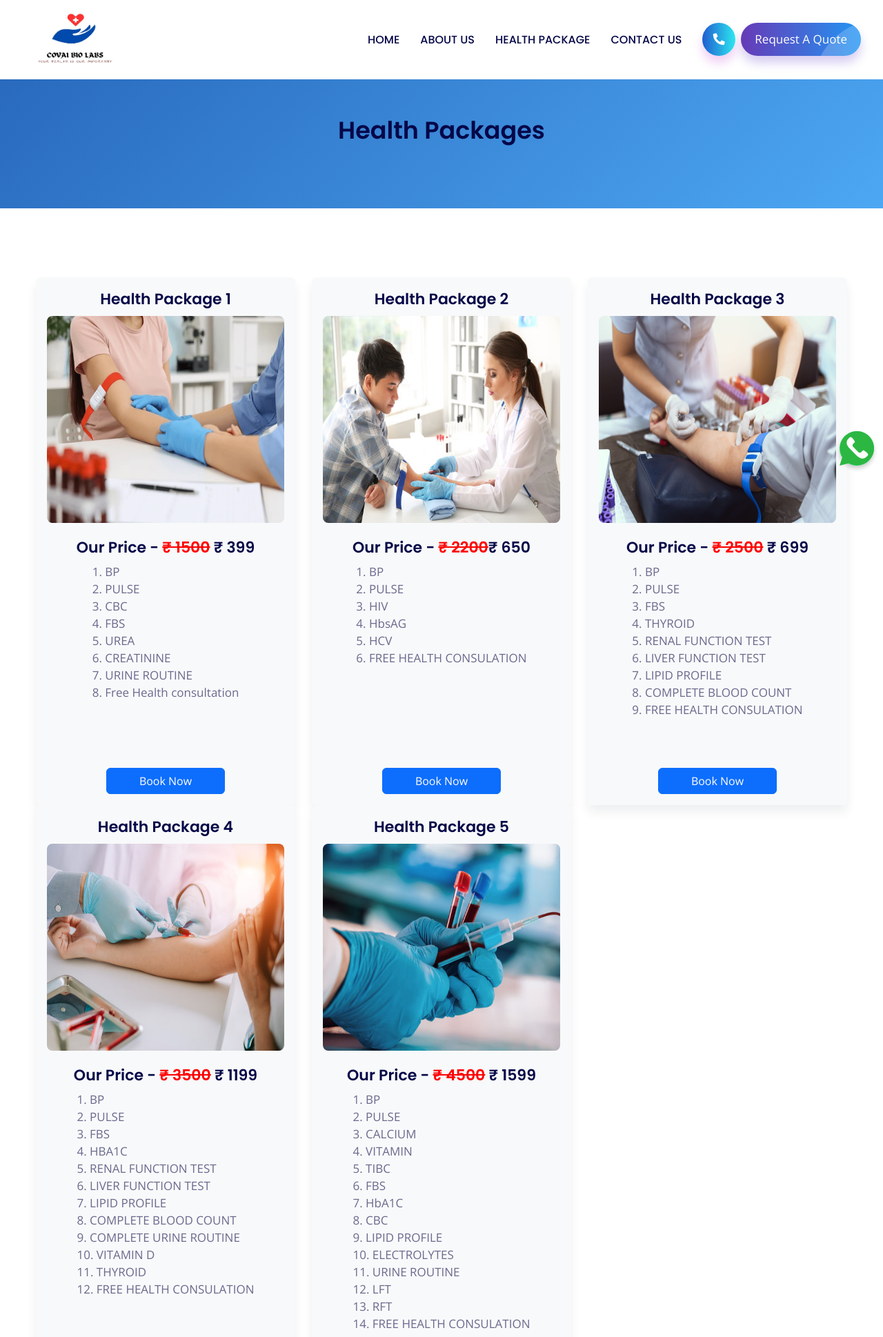
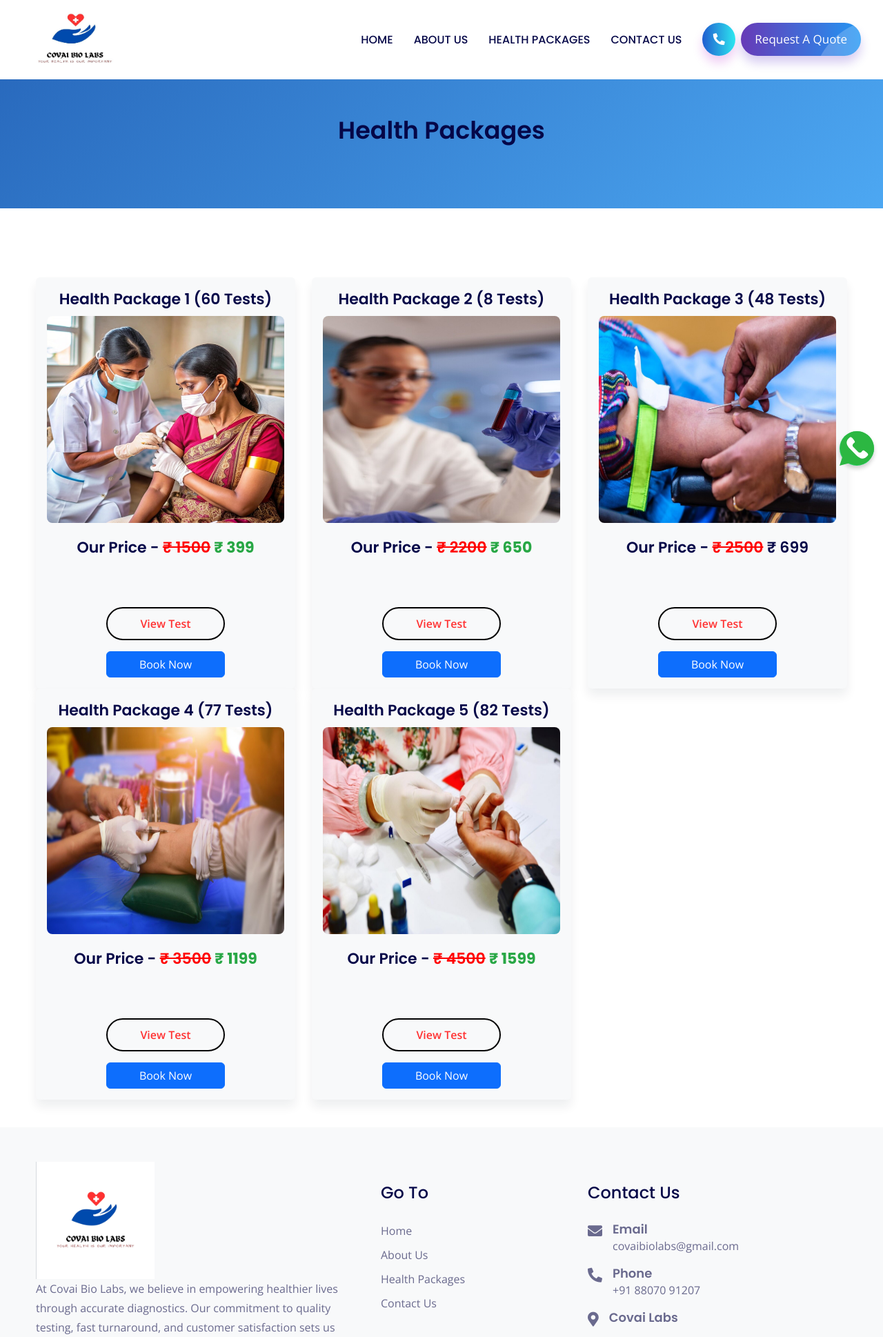
Before and after one commit to pojotech2023/covailabs, a PHP site: page /products.html in a window 1280 px wide. Shown: the top 1938 px of the page at 69% size. Run offline with PHP 8.4, Linux system fonts and the light colour scheme; some libraries are stand-ins or nearby versions.

Commit message:
correction changes and whatsapp mail and package send

```diff
--- a/css/custom.css
+++ b/css/custom.css
@@ -84,3 +84,36 @@
 .why-choose .col-lg {
     display: flex;
 }
+/* Hide Health Packages in regular nav for small screens */
+@media (max-width: 768px) {
+    .hideonmobile {
+        display: none;
+    }
+    .right-end-btn {
+        display: flex;
+        align-items: center;
+        gap: 10px;
+        /* Space between icons and links */
+    }
+
+    .health-package .menu-links {
+        white-space: nowrap;
+        /* Prevent line break */
+        padding: 8px 12px;
+        font-size: 16px;
+        color: #000;
+        display: inline-block;
+        line-height: 1;
+        /* Align vertically */
+    }
+
+    .slide-btns {
+        text-align: center; /* Center align on mobile */
+        margin-top: 15px;
+    }
+
+    .slide-btns .btn-main {
+        display: inline-block; /* Keep the button inline and centered */
+    }
+
+}
--- a/products.html
+++ b/products.html
@@ -20,6 +20,9 @@
 		href="https://fonts.googleapis.com/css2?family=Open+Sans:wght@400;600;700&amp;family=Poppins:wght@300;400;500;600;700;800;900&amp;display=swap"
 		rel="stylesheet">
 	<link href="https://cdn.jsdelivr.net/npm/bootstrap@5.3.0/dist/css/bootstrap.min.css" rel="stylesheet">
+
+	<!-- Bootstrap CSS -->
+	<link href="https://stackpath.bootstrapcdn.com/bootstrap/5.3.2/css/bootstrap.min.css" rel="stylesheet">
 
 	<link href="css/style.css" rel="stylesheet">
 	<link href="css/responsive.css" rel="stylesheet">
@@ -57,6 +60,39 @@
 			display: flex;
 			justify-content: center;
 		}
+
+		.custom-dropdown-btn {
+			border: 2px solid black;
+			color: #ff3131;
+			font-weight: 600;
+			padding: 10px;
+			border-radius: 30px;
+			background-color: transparent;
+			transition: all 0.3s ease;
+		}
+
+		.custom-dropdown-btn:hover {
+			background-color: #ff3131;
+			color: #fff;
+		}
+
+		.details {
+			display: none;
+			padding: 10px;
+			border: 1px solid #ccc;
+			margin-top: 10px;
+		}
+
+		button {
+			padding: 8px 16px;
+			background-color: #4CAF50;
+			color: white;
+			border: none;
+			cursor: pointer;
+			border-radius: 5px;
+			font-size: 16px;
+		}
+
 	</style>
 </head>
 
@@ -66,8 +102,8 @@
 		<div class="container-fluid m-pad">
 			<div class="menu-header">
 				<div class="dsk-logo"><a class="nav-brand" href="index.html">
-					<img src="img/covai/img/logo.jpg" alt="Logo" class="mega-white-logo" style="width: 150px;"/>
-					<img src="img/covai/img/logo.jpg" alt="Logo" class="mega-darks-logo" style="width: 150px;"/>
+						<img src="img/covai/img/logo.jpg" alt="Logo" class="mega-white-logo" style="width: 150px;" />
+						<img src="img/covai/img/logo.jpg" alt="Logo" class="mega-darks-logo" style="width: 150px;" />
 					</a>
 				</div>
 				<div class="custom-nav" role="navigation">
@@ -81,7 +117,7 @@
 						</li>
 
 						<li>
-							<a href="products.html" class="menu-links">Health Package</a>
+							<a href="products.html" class="menu-links">Health Packages</a>
 						</li>
 						<!-- <li>
 							<a href="our-clients.html" class="menu-links">Account Services</a>
@@ -98,6 +134,10 @@
 						<li class="hidemobile"><a href="contact-us.html" class="btn-br bg-btn3 btshad-b2 lnk">Request A
 								Quote <span class="circle"></span></a> </li>
 
+						<!-- Health Packages - Visible only on mobile -->
+						<li class="hidedesktop health-package">
+							<a href="products.html" class="menu-links">Health Packages</a>
+						</li>
 						<li class="hidedesktop"><a data-bs-toggle="offcanvas" href="#offcanvasExample"
 								class="btn-round- btn-br bg-btn2"><i class="fas fa-phone-alt"></i></a></li>
 						<li class="navm- hidedesktop"> <a class="toggle" href="#"><span></span></a></li>
@@ -116,7 +156,7 @@
 					</li>
 
 					<li>
-						<a href="products.html">Health Package</a>
+						<a href="products.html">Health Packages</a>
 					</li>
 					<!-- <li>
 						<a href="our-clients.html">Account Services</a>
@@ -214,27 +254,130 @@
 			<div class="row">
 				<div class="col-lg-4 col-sm-6">
 					<div class="full-image-card hover-scale bg-light rounded shadow p-3">
-						<h4 class="text-center pb-2">Health Package 1</h4>
-						<div class=""><a href="#"><img src="img/covai/img/blood1.webp" alt="products"
+						<h4 class="text-center pb-2">Health Package 1 (60 Tests)</h4>
+						<div class=""><a href="#"><img src="img/covai/img/package (1).jpg" alt="products"
 									class="digi_images" width="100%" /></a>
 						</div>
 						<div class="info-text-block text-center">
-							<h4 class="text-center">Our Price - <span style="text-decoration: line-through; color: red;">₹ 1500</span> ₹ 399</h4>
+							<h4 class="text-center">Our Price -
+								<span style="text-decoration: line-through; color: red;">₹ 1500</span>
+								<span style="font-weight: bold; color: #28a745;">₹ 399</span>
+							</h4>
 
-							<p>
-							<ul class="text-justify">
-								<li>1. BP</li>
-								<li>2. PULSE</li>
-								<li>3. CBC</li>
-								<li>4. FBS</li>
-								<li>5. UREA </li>
-								<li>6. CREATININE</li>
-								<li>7. URINE ROUTINE </li>
-								<li>8. Free Health consultation</li>
+							<!-- View Test Dropdown -->
+							<button class="btn btn-outline-secondary custom-dropdown-btn" type="button"
+								onclick="toggleTestDetails('testList1')">
+								View Test
+							</button>
+
+							<div id="testList1" style="display: none; margin-top: 10px;">
+								<ul class="list-group text-start">
+									<li class="list-group-item"><strong>1. BP</strong> <span
+											class="text-muted">(2)</span></li>
+									<li class="list-group-item"><strong>2. PULSE RATE</strong> <span
+											class="text-muted">(1)</span></li>
+									<li class="list-group-item"><strong>3. CBC</strong> <span
+											class="text-muted">(18)</span></li>
+									<li class="list-group-item"><strong>4. FBS</strong> <span
+											class="text-muted">(1)</span></li>
+									<li class="list-group-item"><strong>5. KIDNEY PROFILE</strong> <span
+											class="text-muted">(4)</span></li>
+									<li class="list-group-item"><strong>6. URINE COMPLETE</strong> <span
+											class="text-muted">(25)</span></li>
 								</ul>
-							</p>
-							<button type="button" class="btn btn-primary mt-2" data-bs-toggle="modal"
-								data-bs-target="#bookingModal">
+							</div>
+
+
+
+							<!-- Book Now Button -->
+							<button type="button" class="btn btn-primary mt-3 book-now" data-package="Health Package 1">
+								Book Now
+							</button>
+						</div>
+
+					</div>
+				</div>
+				<div class="col-lg-4 col-sm-6">
+					<div class="full-image-card hover-scale bg-light rounded shadow p-3">
+						<h4 class="text-center pb-2">Health Package 2 (8 Tests)</h4>
+						<div class=""><a href="#"><img src="img/covai/img/package (2).jpg" alt="products"
+									class="digi_images" width="100%" /></a>
+						</div>
+						<div class="info-text-block text-center">
+							<h4 class="text-center">
+								Our Price -
+								<span style="text-decoration: line-through; color: red;">₹ 2200</span>
+								<span style="font-weight: bold; color: #28a745;">₹ 650</span>
+							</h4>
+
+							<!-- View Test Dropdown -->
+							<button class="btn btn-outline-secondary custom-dropdown-btn" type="button"
+								onclick="toggleTestDetails('testList2')">
+								View Test
+							</button>
+							<div id="testList2" style="display: none; margin-top: 10px;">
+								<ul class="list-group text-start">
+									<li class="list-group-item"><strong>1. BP</strong> <span
+											class="text-muted">(2)</span></li>
+									<li class="list-group-item"><strong>2. PULSE</strong> <span
+											class="text-muted">(1)</span></li>
+									<li class="list-group-item"><strong>3. HIV</strong> <span
+											class="text-muted">(2)</span></li>
+									<li class="list-group-item"><strong>4. HbsAg</strong> <span
+											class="text-muted">(1)</span></li>
+									<li class="list-group-item"><strong>5. HCV</strong> <span
+											class="text-muted">(2)</span></li>
+									<li class="list-group-item"><strong>6. CONSULTATION</strong></li>
+								</ul>
+							</div>
+
+							<!-- Book Now Button -->
+							<button type="button" class="btn btn-primary mt-3 book-now" data-package="Health Package 2">
+								Book Now
+							</button>
+						</div>
+
+					</div>
+				</div>
+				<div class="col-lg-4 col-sm-6">
+					<div class="full-image-card hover-scale bg-light rounded shadow p-3">
+						<h4 class="text-center pb-2">Health Package 3 (48 Tests)</h4>
+						<div class=""><a href="#"><img src="img/covai/img/package (3).jpg" alt="products"
+									class="digi_images" width="100%" /></a>
+						</div>
+						<div class="info-text-block text-center">
+							<h4>Our Price - <span style="text-decoration: line-through; color: red;">₹ 2500</span> ₹ 699
+							</h4>
+							<!-- View Test Dropdown -->
+							<button class="btn btn-outline-secondary custom-dropdown-btn" type="button"
+								onclick="toggleTestDetails('testList3')">
+								View Test
+							</button>
+							<div id="testList3" style="display: none; margin-top: 10px;">
+								<ul class="list-group text-start">
+									<li><a class="dropdown-item py-2" href="#"><strong>1. BP</strong> <span
+												class="text-muted">(2)</span></a></li>
+									<li><a class="dropdown-item py-2" href="#"><strong>2. PULSE</strong> <span
+												class="text-muted">(1)</span></a></li>
+									<li><a class="dropdown-item py-2" href="#"><strong>3. FBS</strong> <span
+												class="text-muted">(1)</span></a></li>
+									<li><a class="dropdown-item py-2" href="#"><strong>4. THYROID</strong> <span
+												class="text-muted">(1)</span></a></li>
+									<li><a class="dropdown-item py-2" href="#"><strong>5. RENAL FUNCTION</strong> <span
+												class="text-muted">(4)</span></a></li>
+									<li><a class="dropdown-item py-2" href="#"><strong>6. LIVER FUNCTION</strong> <span
+												class="text-muted">(12)</span></a></li>
+									<li><a class="dropdown-item py-2" href="#"><strong>7. LIPID PROFILE</strong> <span
+												class="text-muted">(9)</span></a></li>
+									<li><a class="dropdown-item py-2" href="#"><strong>8. COMPLETE BLOOD COUNT</strong>
+											<span class="text-muted">(18)</span></a></li>
+									<li><a class="dropdown-item py-2" href="#"><strong>9. DOCTOR
+												CONSULTATION</strong></a></li>
+								</ul>
+							</div>
+
+							<!-- Book Now Button -->
+							<button type="button" class="btn btn-primary mt-3 book-now" data-package="Health Package 3">
 								Book Now
 							</button>
 						</div>
@@ -242,113 +385,116 @@
 				</div>
 				<div class="col-lg-4 col-sm-6">
 					<div class="full-image-card hover-scale bg-light rounded shadow p-3">
-						<h4 class="text-center pb-2">Health Package 2</h4>
-						<div class=""><a href="#"><img src="img/covai/img/blood2.jpg" alt="products" class="digi_images"
-									width="100%" /></a>
+						<h4 class="text-center pb-2">Health Package 4 (77 Tests)</h4>
+						<div class=""><a href="#"><img src="img/covai/img/package (4).jpg" alt="products"
+									class="digi_images" width="100%" /></a>
 						</div>
 						<div class="info-text-block text-center">
-							<h4 class="text-center">Our Price - <span style="text-decoration: line-through; color: red;">₹ 2200</span >₹ 650</h4>
-							<p>
-							<ul class="text-justify">
-								<li>1. BP</li>
-								<li>2. PULSE</li>
-								<li>3. HIV </li>
-								<li>4. HbsAG</li>
-								<li>5. HCV </li>
-								<li>6. FREE HEALTH CONSULATION</li>
+							<h4>
+								Our Price -
+								<span style="text-decoration: line-through; color: red;">₹ 3500</span>
+								<span style="font-weight: bold; color: #28a745;">₹ 1199</span>
+							</h4>
+
+							<!-- View Test Dropdown -->
+							<button class="btn btn-outline-secondary custom-dropdown-btn" type="button"
+								onclick="toggleTestDetails('testList4')">
+								View Test
+							</button>
+							<div id="testList4" style="display: none; margin-top: 10px;">
+								<ul class="list-group text-start">
+									<li><a class="dropdown-item py-2" href="#"><strong>1. BP</strong> <span
+												class="text-muted">(2)</span></a></li>
+									<li><a class="dropdown-item py-2" href="#"><strong>2. PULSE</strong> <span
+												class="text-muted">(1)</span></a></li>
+									<li><a class="dropdown-item py-2" href="#"><strong>3. FBS</strong> <span
+												class="text-muted">(1)</span></a></li>
+									<li><a class="dropdown-item py-2" href="#"><strong>4. HBA1C</strong> <span
+												class="text-muted">(3)</span></a></li>
+									<li><a class="dropdown-item py-2" href="#"><strong>5. THYROID</strong> <span
+												class="text-muted">(1)</span></a></li>
+									<li><a class="dropdown-item py-2" href="#"><strong>6. RENAL FUNCTION</strong> <span
+												class="text-muted">(4)</span></a></li>
+									<li><a class="dropdown-item py-2" href="#"><strong>7. LIVER FUNCTION</strong> <span
+												class="text-muted">(12)</span></a></li>
+									<li><a class="dropdown-item py-2" href="#"><strong>8. LIPID PROFILE</strong> <span
+												class="text-muted">(9)</span></a></li>
+									<li><a class="dropdown-item py-2" href="#"><strong>9. COMPLETE BLOOD COUNT</strong>
+											<span class="text-muted">(18)</span></a></li>
+									<li><a class="dropdown-item py-2" href="#"><strong>10. COMPLETE URINE
+												EXAMINATION</strong> <span class="text-muted">(25)</span></a></li>
+									<li><a class="dropdown-item py-2" href="#"><strong>11. VITAMIN D</strong> <span
+												class="text-muted">(1)</span></a></li>
+									<li><a class="dropdown-item py-2" href="#"><strong>12. DOCTOR
+												CONSULTATION</strong></a></li>
 								</ul>
-							</p>
-							<button type="button" class="btn btn-primary mt-2" data-bs-toggle="modal"
-								data-bs-target="#bookingModal">
+							</div>
+
+							<!-- Book Now Button -->
+							<button type="button" class="btn btn-primary mt-3 book-now" data-package="Health Package 4">
 								Book Now
 							</button>
 						</div>
+
 					</div>
 				</div>
 				<div class="col-lg-4 col-sm-6">
 					<div class="full-image-card hover-scale bg-light rounded shadow p-3">
-						<h4 class="text-center pb-2">Health Package 3</h4>
-						<div class=""><a href="#"><img src="img/covai/img/blood4.jpg" alt="products" class="digi_images"
-									width="100%" /></a>
+						<h4 class="text-center pb-2">Health Package 5 (82 Tests)</h4>
+						<div class=""><a href="#"><img src="img/covai/img/package (5).jpg" alt="products"
+									class="digi_images" width="100%" /></a>
 						</div>
 						<div class="info-text-block text-center">
-							<h4>Our Price - <span style="text-decoration: line-through; color: red;">₹ 2500</span> ₹ 699</h4>
-							<ul class="text-justify">
-								<li>1. BP</li>
-								<li>2. PULSE</li>
-								<li>3. FBS </li>
-								<li>4. THYROID</li>
-								<li>5. RENAL FUNCTION TEST </li>
-								<li>6. LIVER FUNCTION TEST</li>
-								<li>7. LIPID PROFILE</li>
-								<li>8. COMPLETE BLOOD COUNT</li>
-								<li>9. FREE HEALTH CONSULATION</li>
+							<h4>
+								Our Price -
+								<span style="text-decoration: line-through; color: red;">₹ 4500</span>
+								<span style="font-weight: bold; color: #28a745;">₹ 1599</span>
+							</h4>
+
+							<!-- View Test Dropdown -->
+							<button class="btn btn-outline-secondary custom-dropdown-btn" type="button"
+								onclick="toggleTestDetails('testList5')">
+								View Test
+							</button>
+							<div id="testList5" style="display: none; margin-top: 10px;">
+								<ul class="list-group text-start">
+									<li><a class="dropdown-item py-2" href="#"><strong>1. BP</strong> <span
+												class="text-muted">(2)</span></a></li>
+									<li><a class="dropdown-item py-2" href="#"><strong>2. PULSE</strong> <span
+												class="text-muted">(1)</span></a></li>
+									<li><a class="dropdown-item py-2" href="#"><strong>3. CALCIUM</strong> <span
+												class="text-muted">(1)</span></a></li>
+									<li><a class="dropdown-item py-2" href="#"><strong>4. VITAMIN</strong> <span
+												class="text-muted">(1)</span></a></li>
+									<li><a class="dropdown-item py-2" href="#"><strong>5. TIBC</strong> <span
+												class="text-muted">(1)</span></a></li>
+									<li><a class="dropdown-item py-2" href="#"><strong>6. FBS</strong> <span
+												class="text-muted">(1)</span></a></li>
+									<li><a class="dropdown-item py-2" href="#"><strong>7. HbA1C</strong> <span
+												class="text-muted">(3)</span></a></li>
+									<li><a class="dropdown-item py-2" href="#"><strong>8. CBC</strong> <span
+												class="text-muted">(18)</span></a></li>
+									<li><a class="dropdown-item py-2" href="#"><strong>9. LIPID PROFILE</strong> <span
+												class="text-muted">(9)</span></a></li>
+									<li><a class="dropdown-item py-2" href="#"><strong>10. ELECTROLYTES</strong> <span
+												class="text-muted">(3)</span></a></li>
+									<li><a class="dropdown-item py-2" href="#"><strong>11. URINE ROUTINE</strong> <span
+												class="text-muted">(25)</span></a></li>
+									<li><a class="dropdown-item py-2" href="#"><strong>12. LFT</strong> <span
+												class="text-muted">(12)</span></a></li>
+									<li><a class="dropdown-item py-2" href="#"><strong>13. RFT</strong> <span
+												class="text-muted">(4)</span></a></li>
+									<li><a class="dropdown-item py-2" href="#"><strong>14. FREE HEALTH
+												CONSULTATION</strong></a></li>
 								</ul>
-							<button type="button" class="btn btn-primary mt-2" data-bs-toggle="modal"
-								data-bs-target="#bookingModal">
+							</div>
+
+							<!-- Book Now Button -->
+							<button type="button" class="btn btn-primary mt-3 book-now" data-package="Health Package 5">
 								Book Now
 							</button>
 						</div>
-					</div>
-				</div>
-				<div class="col-lg-4 col-sm-6">
-					<div class="full-image-card hover-scale bg-light rounded shadow p-3">
-						<h4 class="text-center pb-2">Health Package 4</h4>
-						<div class=""><a href="#"><img src="img/covai/img/img1.jpg" alt="products" class="digi_images"
-									width="100%" /></a>
-						</div>
-						<div class="info-text-block text-center">
-							<h4>Our Price - <span style="text-decoration: line-through; color: red;">₹ 3500</span> ₹ 1199</h4>
-							<ul class="text-justify">
-								<li>1. BP</li>
-								<li>2. PULSE</li>
-								<li>3. FBS </li>
-								<li>4. HBA1C</li>
-								<li>5. RENAL FUNCTION TEST </li>
-								<li>6. LIVER FUNCTION TEST</li>
-								<li>7. LIPID PROFILE </li>
-								<li>8. COMPLETE BLOOD COUNT</li>
-								<li>9. COMPLETE URINE ROUTINE </li>
-								<li>10. VITAMIN D</li>
-								<li>11. THYROID</li>
-								<li>12. FREE HEALTH CONSULATION</li>
-							</ul>
-							<button type="button" class="btn btn-primary mt-2" data-bs-toggle="modal"
-								data-bs-target="#bookingModal">
-								Book Now
-							</button>
-						</div>
-					</div>
-				</div>
-				<div class="col-lg-4 col-sm-6">
-					<div class="full-image-card hover-scale bg-light rounded shadow p-3">
-						<h4 class="text-center pb-2">Health Package 5</h4>
-						<div class=""><a href="#"><img src="img/covai/img/img2.jpg" alt="products" class="digi_images"
-									width="100%" /></a>
-						</div>
-						<div class="info-text-block text-center">
-							<h4>Our Price - <span style="text-decoration: line-through; color: red;">₹ 4500</span> ₹ 1599</h4>
-							<ul class="text-justify">
-								<li>1. BP</li>
-								<li>2. PULSE</li>
-								<li>3. CALCIUM </li>
-								<li>4. VITAMIN</li>
-								<li>5. TIBC </li>
-								<li>6. FBS</li>
-								<li>7. HbA1C</li>
-								<li>8. CBC</li>
-								<li>9. LIPID PROFILE </li>
-								<li>10. ELECTROLYTES</li>
-								<li>11. URINE ROUTINE </li>
-								<li>12. LFT</li>
-								<li>13. RFT </li>
-								<li>14. FREE HEALTH CONSULATION</li>
-							</ul>
-							<button type="button" class="btn btn-primary mt-2" data-bs-toggle="modal"
-								data-bs-target="#bookingModal">
-								Book Now
-							</button>
-						</div>
+
 					</div>
 				</div>
 			</div>
@@ -377,15 +523,24 @@
 						</div>
 
 						<div class="mb-3">
+							<label for="email" class="form-label">Email:</label>
+							<input type="email" class="form-control" id="email" required>
+						</div>
+
+						<div class="mb-3">
 							<label for="address" class="form-label">Address:</label>
 							<textarea class="form-control" id="address" rows="2" required></textarea>
 						</div>
+
+						<!-- Hidden Package Field -->
+						<input type="hidden" id="packageName">
 
 						<!-- Dynamic Family Members Section -->
 						<div id="familyMembers"></div>
 						<div class="d-flex justify-content-end mb-3">
 							<button type="button" class="btn btn-success btn-sm" id="addFamilyBtn">+ Add Family</button>
 						</div>
+
 						<div class="modal-footer">
 							<button type="submit" class="btn btn-primary">Submit</button>
 							<button type="button" class="btn btn-secondary" data-bs-dismiss="modal">Close</button>
@@ -410,7 +565,7 @@
 							Contact us today for reliable lab services you can count on.</p>
 					</div>
 					<div class="col-lg-3 col-sm-6">
-						<h5>Useful Links</h5>
+						<h5>Go To</h5>
 						<ul class="footer-address-list link-hover">
 							<li>
 								<a href="index.html" class="menu-links">Home</a>
@@ -421,7 +576,7 @@
 							</li>
 
 							<li>
-								<a href="products.html" class="menu-links">Health Package</a>
+								<a href="products.html" class="menu-links">Health Packages</a>
 							</li>
 							<!-- <li>
 								<a href="our-clients.html" class="menu-links">Account Services</a>
@@ -436,7 +591,8 @@
 						<ul class="footer-address-list ftr-details">
 							<li>
 								<span><i class="fas fa-envelope"></i></span>
-								<p>Email <span> <a href="mailto:covaibiolabs@gmail.com" target="_blank">covaibiolabs@gmail.com</a></span>
+								<p>Email <span> <a href="mailto:covaibiolabs@gmail.com"
+											target="_blank">covaibiolabs@gmail.com</a></span>
 								</p>
 							</li>
 							<li>
@@ -483,7 +639,23 @@
 	<script src="js/main.js"></script>
 
 	<script src="https://cdn.jsdelivr.net/npm/bootstrap@5.3.0/dist/js/bootstrap.bundle.min.js"></script>
+	<!-- Bootstrap JS + Popper.js -->
+	<script src="https://cdnjs.cloudflare.com/ajax/libs/popper.js/2.11.6/umd/popper.min.js"></script>
+	<script src="https://stackpath.bootstrapcdn.com/bootstrap/5.3.2/js/bootstrap.min.js"></script>
+
 	<script>
+		// Open Modal with Package Name
+		document.querySelectorAll('.book-now').forEach(button => {
+			button.addEventListener('click', function () {
+				const packageName = this.getAttribute('data-package');
+				document.getElementById('packageName').value = packageName;
+
+				// Show Modal
+				const modal = new bootstrap.Modal(document.getElementById('bookingModal'));
+				modal.show();
+			});
+		});
+
 		// Add Family Member
 		document.getElementById("addFamilyBtn").addEventListener("click", function () {
 			const familyDiv = document.createElement("div");
@@ -518,16 +690,18 @@
 			// Get Main User Data
 			const name = document.getElementById("name").value;
 			const phone = document.getElementById("phone").value;
+			const email = document.getElementById("email").value;
 			const address = document.getElementById("address").value;
+			const packageName = document.getElementById("packageName").value;
 
-			let message = `Hello, CovaiLabs!%0A%0ABooking Details:%0A- Name: ${name}%0A- Phone: ${phone}%0A- Address: ${address}`;
+			let message = `Hello, CovaiLabs!%0A%0ABooking Details:%0A- Name: ${name}%0A- Phone: ${phone}%0A- Email: ${email}%0A- Address: ${address}%0A- Package: ${packageName}`;
 
 			// Get Family Member Data
 			const familyNames = document.querySelectorAll(".family-name");
 			const familyPhones = document.querySelectorAll(".family-phone");
 
 			if (familyNames.length > 0) {
-				message += `%0A%0A👨‍👩‍👧‍👦 Family Members:`;
+				message += `%0A%0A Family Members:`;
 				familyNames.forEach((el, index) => {
 					const famName = el.value;
 					const famPhone = familyPhones[index].value;
@@ -550,6 +724,20 @@
 			document.getElementById("whatsappForm").reset();
 			document.getElementById("familyMembers").innerHTML = "";
 		});
+		//view test
+		function toggleTestDetails(id) {
+			// Hide all other lists
+			document.querySelectorAll('[id^="testList"]').forEach(el => {
+				if (el.id !== id) {
+					el.style.display = 'none';
+				}
+			});
+			// Toggle the clicked list
+			const element = document.getElementById(id);
+			if (element) {
+				element.style.display = element.style.display === 'none' ? 'block' : 'none';
+			}
+		}
 	</script>
 </body>
 
```
Also changed, not shown: about-us.html (+49 -25 lines), contact-us.html (+19 -15 lines), index.html (+56 -31 lines), img/covai/img/package (1).jpg (added), img/covai/img/package (2).jpg (added), img/covai/img/package (3).jpg (added), img/covai/img/package (4).jpg (added), img/covai/img/package (5).jpg (added), 1 other file. Lines whose indentation alone changed are shown as unchanged.
